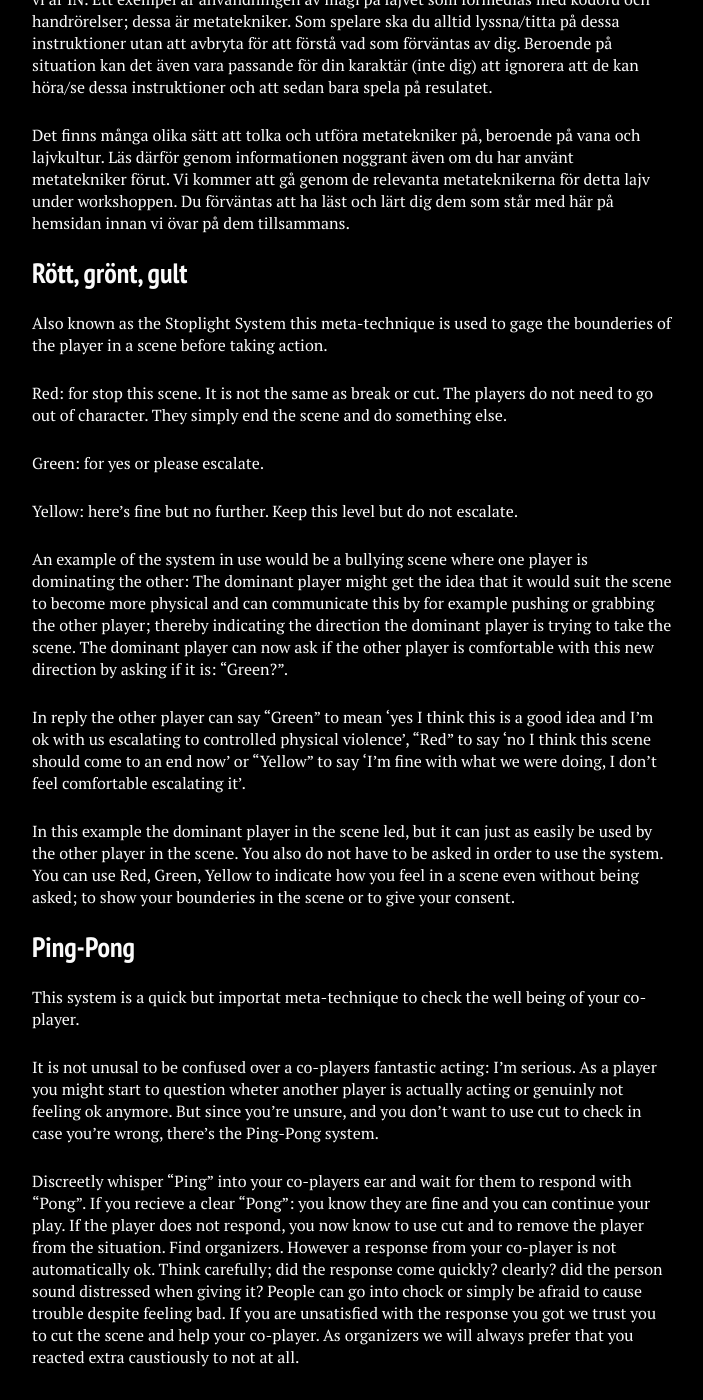
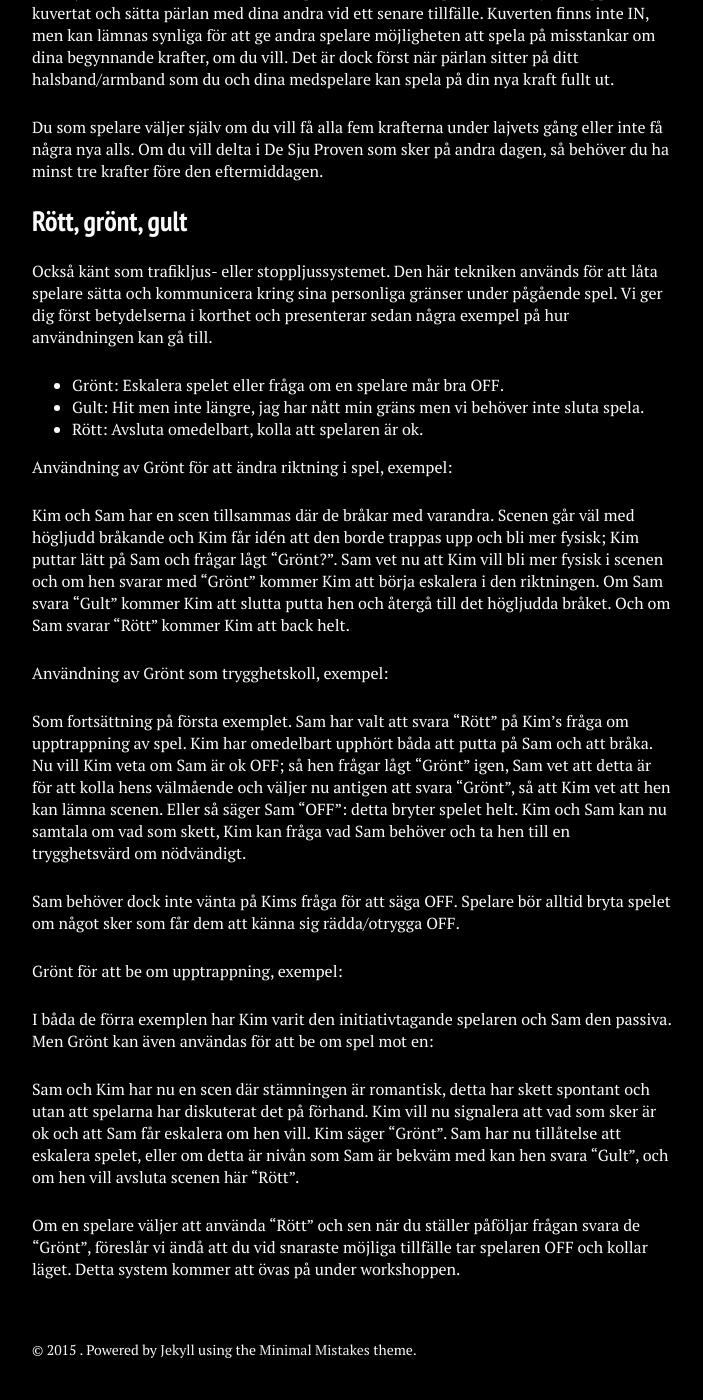
Before and after one commit to stanislavb/www.coven.nu, a Jekyll site: the page built from metateknik/index.md, in a window 1280 px wide and 1400 px high, scrolled down 1173 px. Shown: the whole window, without its empty margins (288-991 px from the left). Built offline with Jekyll 4.4.1, drawn with Linux system fonts in a browser that asks for light colours; nearby versions of some CDN libraries; some of the changed text lies outside the part shown.

Commit message:
Update index.md

```diff
--- a/metateknik/index.md
+++ b/metateknik/index.md
@@ -17,6 +17,10 @@
 </div>
 </section><!-- /#table-of-contents -->
 
+Vi använder metatekniker på lajv för att förmedla en önskad handling av våra medspelare medan vi är IN. Ett exempel är användningen av magi på lajvet som förmedlas med kodord och handrörelser; dessa är metatekniker. Som spelare ska du alltid lyssna/titta på dessa instruktioner utan att avbryta för att förstå vad som förväntas av dig. Beroende på situation kan det även vara passande för din karaktär (inte dig) att ignorera att de kan höra/se dessa instruktioner och att sedan bara spela på resulatet.
+
+Det finns många olika sätt att tolka och utföra metatekniker på, beroende på vana och lajvkultur. Läs därför genom informationen noggrant även om du har använt metatekniker förut. Vi kommer att gå genom de relevanta metateknikerna för detta lajv under workshoppen. Du förväntas att ha läst och lärt dig dem som står med här på hemsidan innan vi övar på dem tillsammans.
+
 ## Lotteri
 
 Varje spelare kommer att börja lajvet med 1-3 av de fem krafterna. Under spelets gång kan du som spelare prata med en medlem ur hushållet om att få fler kraft, en i taget.
@@ -27,33 +31,28 @@
 
 Du som spelare väljer själv om du vill få alla fem krafterna under lajvets gång eller inte få några nya alls. Om du vill delta i De Sju Proven som sker på andra dagen, så behöver du ha minst tre krafter före den eftermiddagen.
 
-## Metateknik
-
-Vi använder metatekniker för att förmedla en önskad handling av våra medspelare medan vi är IN. Ett exempel är användningen av magi på lajvet som förmedlas med kodord och handrörelser; dessa är metatekniker. Som spelare ska du alltid lyssna/titta på dessa instruktioner utan att avbryta för att förstå vad som förväntas av dig. Beroende på situation kan det även vara passande för din karaktär (inte dig) att ignorera att de kan höra/se dessa instruktioner och att sedan bara spela på resulatet.
-
-Det finns många olika sätt att tolka och utföra metatekniker på, beroende på vana och lajvkultur. Läs därför genom informationen noggrant även om du har använt metatekniker förut. Vi kommer att gå genom de relevanta metateknikerna för detta lajv under workshoppen. Du förväntas att ha läst och lärt dig dem som står med här på hemsidan innan vi övar på dem tillsammans.
-
 ## Rött, grönt, gult
 
-Also known as the Stoplight System this meta-technique is used to gage the bounderies of the player in a scene before taking action.
+Också känt som trafikljus- eller stoppljussystemet. Den här tekniken används för att låta spelare sätta och kommunicera kring sina personliga gränser under pågående spel. Vi ger dig först betydelserna i korthet och presenterar sedan några exempel på hur användningen kan gå till.
 
-Red: for stop this scene. It is not the same as break or cut. The players do not need to go out of character. They simply end the scene and do something else.
+- Grönt: Eskalera spelet eller fråga om en spelare mår bra OFF.
+- Gult:	Hit men inte längre, jag har nått min gräns men vi behöver inte sluta spela.
+- Rött: Avsluta omedelbart, kolla att spelaren är ok.
 
-Green: for yes or please escalate.
+Användning av Grönt för att ändra riktning i spel, exempel:
 
-Yellow: here's fine but no further. Keep this level but do not escalate.
+Kim och Sam har en scen tillsammas där de bråkar med varandra. Scenen går väl med högljudd bråkande och Kim får idén att den borde trappas upp och bli mer fysisk; Kim puttar lätt på Sam och frågar lågt “Grönt?”. Sam vet nu att Kim vill bli mer fysisk i scenen och om hen svarar med “Grönt” kommer Kim att börja eskalera i den riktningen. Om Sam svara “Gult” kommer Kim att slutta putta hen och återgå till det högljudda bråket. Och om Sam svarar “Rött” kommer Kim att back helt.
 
-An example of the system in use would be a bullying scene where one player is dominating the other:
-The dominant player might get the idea that it would suit the scene to become more physical and can communicate this by for example pushing or grabbing the other player; thereby indicating the direction the dominant player is trying to take the scene. The dominant player can now ask if the other player is comfortable with this new direction by asking if it is: "Green?".
+Användning av Grönt som trygghetskoll, exempel:
 
-In reply the other player can say "Green" to mean 'yes I think this is a good idea and I'm ok with us escalating to controlled physical violence', "Red" to say 'no I think this scene should come to an end now' or "Yellow" to say 'I'm fine with what we were doing, I don't feel comfortable escalating it'.
+Som fortsättning på första exemplet. Sam har valt att svara “Rött” på Kim’s fråga om upptrappning av spel. Kim har omedelbart upphört båda att putta på Sam och att bråka. Nu vill Kim veta om Sam är ok OFF; så hen frågar lågt “Grönt” igen, Sam vet att detta är för att kolla hens välmående och väljer nu antigen att svara “Grönt”, så att Kim vet att hen kan lämna scenen. Eller så säger Sam “OFF”: detta bryter spelet helt. Kim och Sam kan nu samtala om vad som skett, Kim kan fråga vad Sam behöver och ta hen till en trygghetsvärd om nödvändigt.
 
-In this example the dominant player in the scene led, but it can just as easily be used by the other player in the scene. You also do not have to be asked in order to use the system. You can use Red, Green, Yellow to indicate how you feel in a scene even without being asked; to show your bounderies in the scene or to give your consent.
+Sam behöver dock inte vänta på Kims fråga för att säga OFF. Spelare bör alltid bryta spelet om något sker som får dem att känna sig rädda/otrygga OFF.
 
-## Ping-Pong
+Grönt för att be om upptrappning, exempel:
 
-This system is a quick but importat meta-technique to check the well being of your co-player.
+I båda de förra exemplen har Kim varit den initiativtagande spelaren och Sam den passiva. Men Grönt kan även användas för att be om spel mot en:
 
-It is not unusal to be confused over a co-players fantastic acting: I'm serious. As a player you might start to question wheter another player is actually acting or genuinly not feeling ok anymore. But since you're unsure, and you don't want to use cut to check in case you're wrong, there's the Ping-Pong system.
+Sam och Kim har nu en scen där stämningen är romantisk, detta har skett spontant och utan att spelarna har diskuterat det på förhand. Kim vill nu signalera att vad som sker är ok och att Sam får eskalera om hen vill. Kim säger “Grönt”. Sam har nu tillåtelse att eskalera spelet, eller om detta är nivån som Sam är bekväm med kan hen svara “Gult”, och om hen vill avsluta scenen här “Rött”.
 
-Discreetly whisper "Ping" into your co-players ear and wait for them to respond with "Pong". If you recieve a clear "Pong": you know they are fine and you can continue your play. If the player does not respond, you now know to use cut and to remove the player from the situation. Find organizers. However a response from your co-player is not automatically ok. Think carefully; did the response come quickly? clearly? did the person sound distressed when giving it? People can go into chock or simply be afraid to cause trouble despite feeling bad. If you are unsatisfied with the response you got we trust you to cut the scene and help your co-player. As organizers we will always prefer that you reacted extra caustiously to not at all.
+Om en spelare väljer att använda “Rött” och sen när du ställer påföljar frågan svara de “Grönt”, föreslår vi ändå att du vid snaraste möjliga tillfälle tar spelaren OFF och kollar läget. Detta system kommer att övas på under workshoppen.
```
